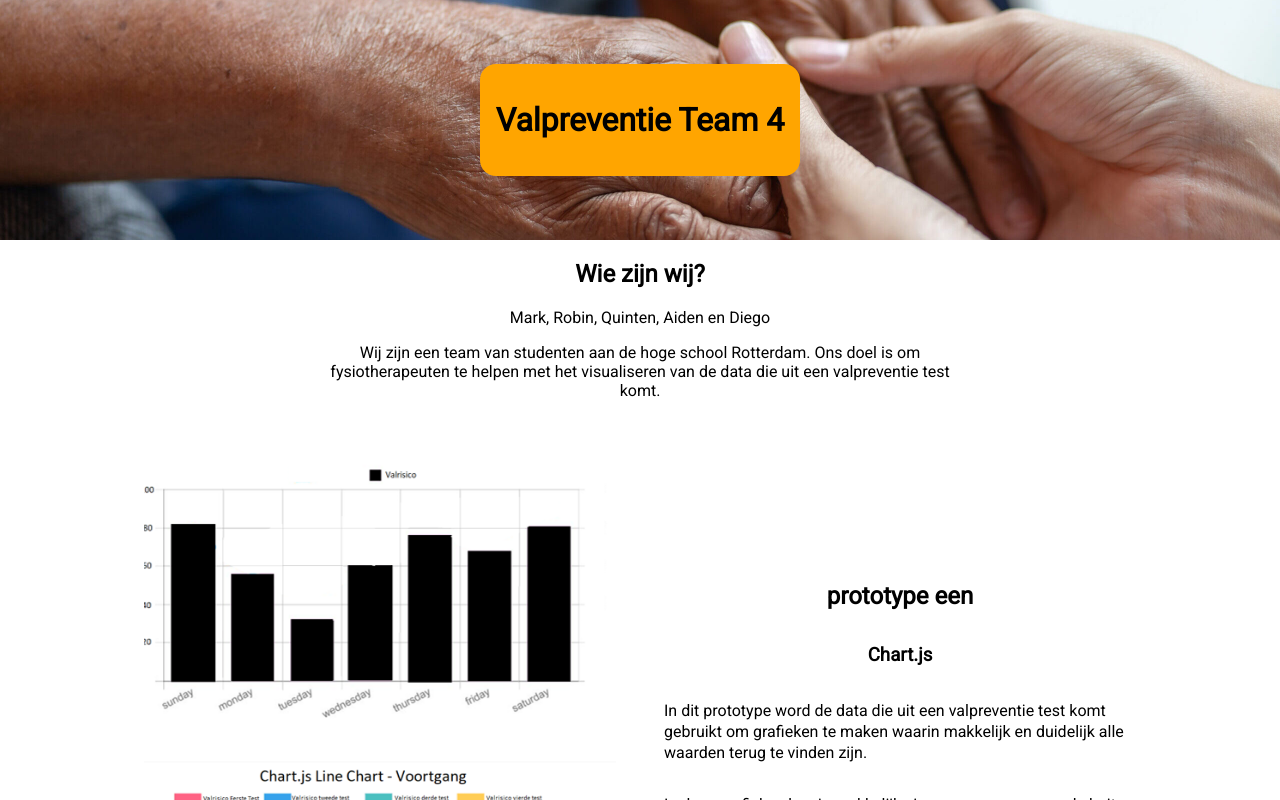
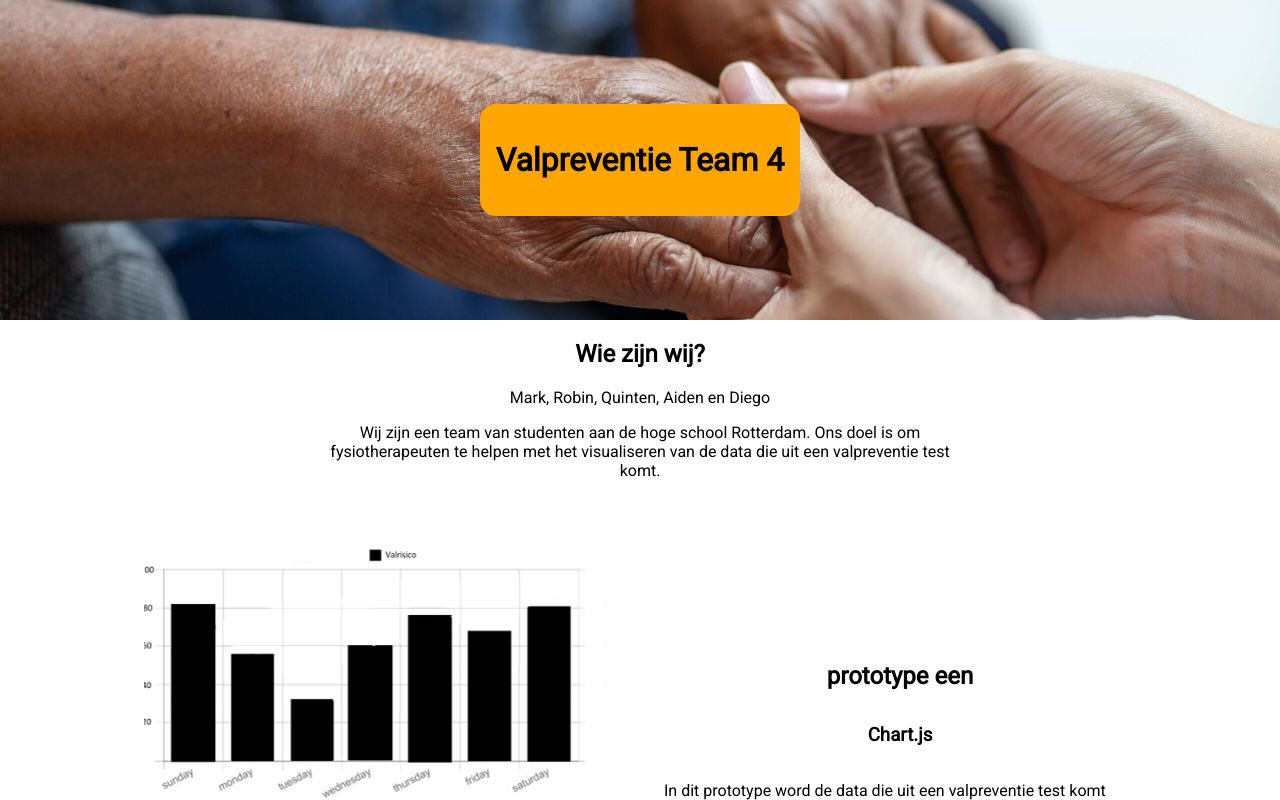
Before and after one commit to DiegoLens1/medialab1-onepager, a React (Create React App) app: page / in a window 1280 px wide. Shown: the top 800 px of the page. Built offline with nearby package versions, Linux system fonts and the light colour scheme.

Commit message:
larger header

```diff
--- a/src/App.css
+++ b/src/App.css
@@ -23,7 +23,7 @@
   align-items: center;
   justify-content: center;
   flex-direction: column;
-  height: 30vh;
+  height: 40vh;
   width: 100%;
   background: url(img/holdingHands.jpg) center no-repeat;
   background-size: 100%;
```
